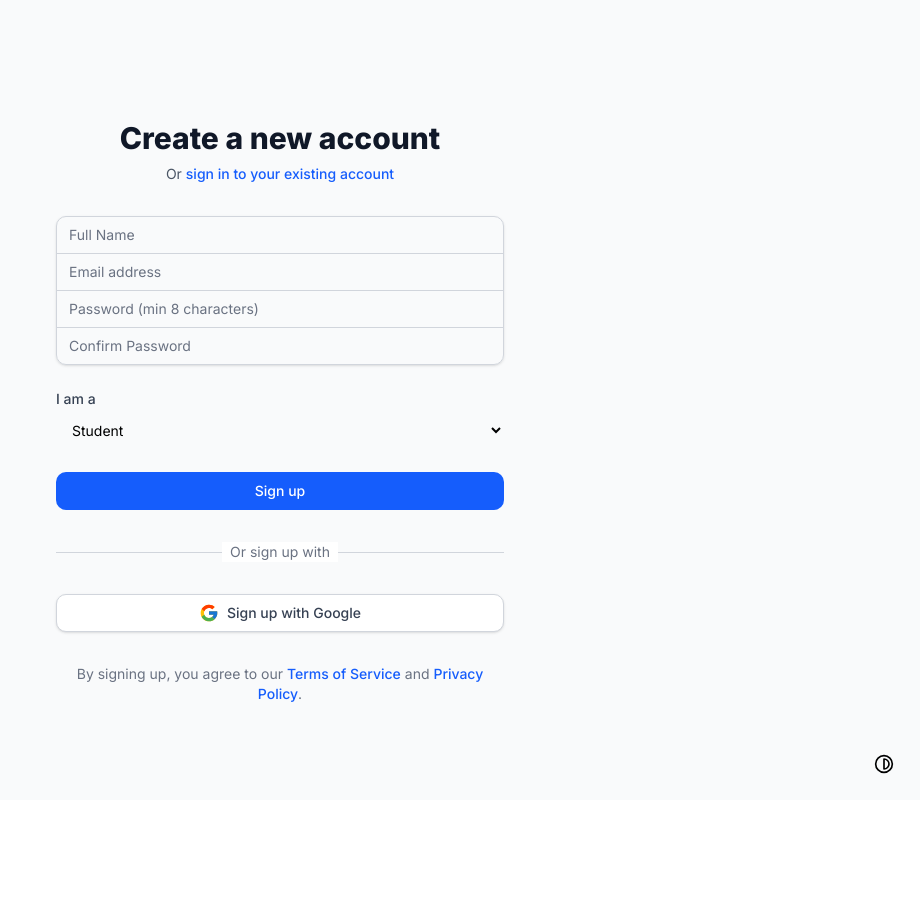
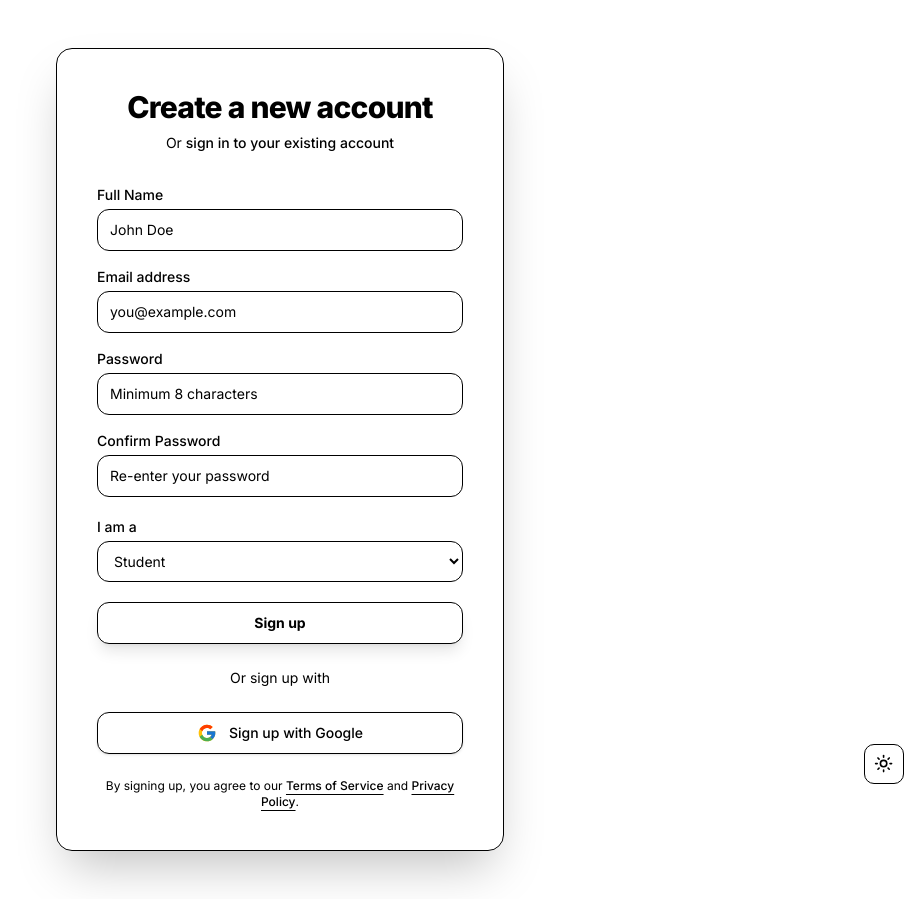
Before and after one commit to ksingla1885/Mindora, a Next.js app: page /auth/signup in a window 1280 px wide. Shown: the whole page, without its empty margins (360-1280 px from the left). Before the commit the page ends 800 px from the top, so only its background shows below. Built offline with nearby package versions, Linux system fonts and the light colour scheme; no server answers.

Commit message:
Auth pages done

```diff
--- a/src/app/auth/layout.jsx
+++ b/src/app/auth/layout.jsx
@@ -10,7 +10,7 @@ export const metadata = {
 
 export default function AuthLayout({ children }) {
   return (
-    <main className={`min-h-screen bg-gray-50 ${inter.className}`}>
+    <main className={`min-h-screen bg-background text-foreground ${inter.className}`}>
       {children}
     </main>
   );
--- a/src/app/auth/signin/page.jsx
+++ b/src/app/auth/signin/page.jsx
@@ -48,39 +48,47 @@ export default function SignIn() {
   };
 
   return (
-    <div className="min-h-screen flex items-center justify-center bg-gray-50 py-12 px-4 sm:px-6 lg:px-8">
-      <div className="max-w-md w-full space-y-8">
+    <div className="min-h-screen flex items-center justify-center bg-background py-12 px-4 sm:px-6 lg:px-8 relative overflow-hidden">
+      {/* Background decoration */}
+      <div className="absolute inset-0 w-full h-full bg-background z-0" />
+      <div className="absolute top-[-10%] left-[-10%] w-[40%] h-[40%] rounded-full bg-primary/20 blur-[100px] pointer-events-none" />
+      <div className="absolute bottom-[-10%] right-[-10%] w-[40%] h-[40%] rounded-full bg-primary/20 blur-[100px] pointer-events-none" />
+
+      <div className="max-w-md w-full relative z-10">
+        <div className="bg-card p-8 sm:p-10 rounded-2xl shadow-2xl border border-border/40 backdrop-blur-sm">
+          {/* Header */}
           <div>
-          <h2 className="mt-6 text-center text-3xl font-extrabold text-gray-900">
+            <h2 className="text-center text-3xl font-extrabold text-foreground tracking-tight">
               Sign in to your account
             </h2>
-          <p className="mt-2 text-center text-sm text-gray-600">
+            <p className="mt-2 text-center text-sm text-muted-foreground">
               Or{' '}
-            <Link href="/auth/signup" className="font-medium text-blue-600 hover:text-blue-500">
+              <Link href="/auth/signup" className="font-medium text-primary hover:text-primary/80 transition-colors">
                 create a new account
               </Link>
             </p>
           </div>
 
+          {/* Error Message */}
           {error && (
-          <div className="bg-red-50 border-l-4 border-red-500 p-4">
+            <div className="mt-6 bg-destructive/10 border-l-4 border-destructive p-4 rounded-r-md">
               <div className="flex">
                 <div className="flex-shrink-0">
-                <svg className="h-5 w-5 text-red-500" xmlns="http://www.w3.org/2000/svg" viewBox="0 0 20 20" fill="currentColor">
+                  <svg className="h-5 w-5 text-destructive" xmlns="http://www.w3.org/2000/svg" viewBox="0 0 20 20" fill="currentColor">
                     <path fillRule="evenodd" d="M10 18a8 8 0 100-16 8 8 0 000 16zM8.707 7.293a1 1 0 00-1.414 1.414L8.586 10l-1.293 1.293a1 1 0 101.414 1.414L10 11.414l1.293 1.293a1 1 0 001.414-1.414L11.414 10l1.293-1.293a1 1 0 00-1.414-1.414L10 8.586 8.707 7.293z" clipRule="evenodd" />
                   </svg>
                 </div>
                 <div className="ml-3">
-                <p className="text-sm text-red-700">{error}</p>
+                  <p className="text-sm text-destructive font-medium">{error}</p>
                 </div>
               </div>
             </div>
           )}
 
           <div className="mt-8 space-y-6">
-          <div className="rounded-md shadow-sm -space-y-px">
+            <div className="space-y-4">
               <div>
-              <label htmlFor="email-address" className="sr-only">
+                <label htmlFor="email-address" className="block text-sm font-medium text-foreground mb-1">
                   Email address
                 </label>
                 <input
@@ -91,13 +99,13 @@ export default function SignIn() {
                   required
                   value={email}
                   onChange={(e) => setEmail(e.target.value)}
-                className="appearance-none rounded-none relative block w-full px-3 py-2 border border-gray-300 placeholder-gray-500 text-gray-900 rounded-t-md focus:outline-none focus:ring-blue-500 focus:border-blue-500 focus:z-10 sm:text-sm"
-                placeholder="Email address"
+                  className="appearance-none block w-full px-3 py-2.5 bg-background border border-input rounded-lg text-foreground placeholder-muted-foreground focus:outline-none focus:ring-2 focus:ring-primary/50 focus:border-primary sm:text-sm transition-all duration-200"
+                  placeholder="you@example.com"
                   suppressHydrationWarning
                 />
               </div>
               <div>
-              <label htmlFor="password" className="sr-only">
+                <label htmlFor="password" className="block text-sm font-medium text-foreground mb-1">
                   Password
                 </label>
                 <input
@@ -108,8 +116,8 @@ export default function SignIn() {
                   required
                   value={password}
                   onChange={(e) => setPassword(e.target.value)}
-                className="appearance-none rounded-none relative block w-full px-3 py-2 border border-gray-300 placeholder-gray-500 text-gray-900 rounded-b-md focus:outline-none focus:ring-blue-500 focus:border-blue-500 focus:z-10 sm:text-sm"
-                placeholder="Password"
+                  className="appearance-none block w-full px-3 py-2.5 bg-background border border-input rounded-lg text-foreground placeholder-muted-foreground focus:outline-none focus:ring-2 focus:ring-primary/50 focus:border-primary sm:text-sm transition-all duration-200"
+                  placeholder="Enter your password"
                   suppressHydrationWarning
                 />
               </div>
@@ -121,16 +129,16 @@ export default function SignIn() {
                   id="remember-me"
                   name="remember-me"
                   type="checkbox"
-                className="h-4 w-4 text-blue-600 focus:ring-blue-500 border-gray-300 rounded"
+                  className="h-4 w-4 text-primary focus:ring-primary border-input rounded bg-background"
                   suppressHydrationWarning
                 />
-              <label htmlFor="remember-me" className="ml-2 block text-sm text-gray-900">
+                <label htmlFor="remember-me" className="ml-2 block text-sm text-muted-foreground">
                   Remember me
                 </label>
               </div>
 
               <div className="text-sm">
-              <Link href="/auth/forgot-password" className="font-medium text-blue-600 hover:text-blue-500">
+                <Link href="/auth/forgot-password" className="font-medium text-primary hover:text-primary/80 transition-colors">
                   Forgot your password?
                 </Link>
               </div>
@@ -141,20 +149,17 @@ export default function SignIn() {
                 type="submit"
                 onClick={handleSubmit}
                 disabled={isLoading}
-              className={`group relative w-full flex justify-center py-2 px-4 border border-transparent text-sm font-medium rounded-md text-white bg-blue-600 hover:bg-blue-700 focus:outline-none focus:ring-2 focus:ring-offset-2 focus:ring-blue-500 ${isLoading ? 'opacity-70 cursor-not-allowed' : ''}`}
+                className={`group relative w-full flex justify-center py-2.5 px-4 border border-primary/50 text-sm font-bold rounded-lg text-foreground bg-transparent backdrop-blur-md hover:bg-primary/10 focus:outline-none focus:ring-2 focus:ring-offset-2 focus:ring-primary transition-all duration-200 shadow-lg cursor-pointer ${isLoading ? 'opacity-70 cursor-not-allowed' : ''}`}
                 suppressHydrationWarning
               >
                 {isLoading ? 'Signing in...' : 'Sign in'}
               </button>
             </div>
 
-          <div className="relative">
-            <div className="absolute inset-0 flex items-center">
-              <div className="w-full border-t border-gray-300"></div>
-            </div>
-            <div className="relative flex justify-center text-sm">
-              <span className="px-2 bg-white text-gray-500">Or continue with</span>
-            </div>
+            <div className="mt-6 flex items-center justify-between">
+              <div className="h-px flex-1 bg-border"></div>
+              <span className="px-4 text-sm text-muted-foreground">Or continue with</span>
+              <div className="h-px flex-1 bg-border"></div>
             </div>
 
             <div>
@@ -162,15 +167,16 @@ export default function SignIn() {
                 type="button"
                 onClick={handleGoogleSignIn}
                 disabled={isLoading}
-              className="w-full flex items-center justify-center px-4 py-2 border border-gray-300 rounded-md shadow-sm text-sm font-medium text-gray-700 bg-white hover:bg-gray-50 focus:outline-none focus:ring-2 focus:ring-offset-2 focus:ring-blue-500"
+                className="w-full flex items-center justify-center px-4 py-2.5 border border-input rounded-lg shadow-sm text-sm font-medium text-foreground bg-background hover:bg-accent hover:text-accent-foreground focus:outline-none focus:ring-2 focus:ring-offset-2 focus:ring-primary transition-all duration-200 cursor-pointer"
                 suppressHydrationWarning
               >
-              <FcGoogle className="h-5 w-5 mr-2" />
+                <FcGoogle className="h-5 w-5 mr-3" />
                 Sign in with Google
               </button>
             </div>
           </div>
         </div>
       </div>
+    </div>
   );
 }
--- a/src/app/auth/signup/page.jsx
+++ b/src/app/auth/signup/page.jsx
@@ -71,39 +71,49 @@ export default function SignUp() {
   };
 
   return (
-    <div className="min-h-screen flex items-center justify-center bg-gray-50 py-12 px-4 sm:px-6 lg:px-8">
-      <div className="max-w-md w-full space-y-8">
+    <div className="min-h-screen flex items-center justify-center bg-background py-12 px-4 sm:px-6 lg:px-8 relative overflow-hidden">
+      {/* Background decoration */}
+      <div className="absolute inset-0 w-full h-full bg-background z-0" />
+      <div className="absolute top-[-10%] left-[-10%] w-[40%] h-[40%] rounded-full bg-primary/20 blur-[100px] pointer-events-none" />
+      <div className="absolute bottom-[-10%] right-[-10%] w-[40%] h-[40%] rounded-full bg-primary/20 blur-[100px] pointer-events-none" />
+
+      <div className="max-w-md w-full relative z-10">
+        <div className="bg-card p-8 sm:p-10 rounded-2xl shadow-2xl border border-border/40 backdrop-blur-sm">
+          {/* Header */}
           <div>
-          <h2 className="mt-6 text-center text-3xl font-extrabold text-gray-900">
+            <h2 className="text-center text-3xl font-extrabold text-foreground tracking-tight">
               Create a new account
             </h2>
-          <p className="mt-2 text-center text-sm text-gray-600">
+            <p className="mt-2 text-center text-sm text-muted-foreground">
               Or{' '}
-            <Link href="/auth/signin" className="font-medium text-blue-600 hover:text-blue-500">
+              <Link href="/auth/signin" className="font-medium text-primary hover:text-primary/80 transition-colors">
                 sign in to your existing account
               </Link>
             </p>
           </div>
 
+          {/* Error Message */}
           {error && (
-          <div className="bg-red-50 border-l-4 border-red-500 p-4">
+            <div className="mt-6 bg-destructive/10 border-l-4 border-destructive p-4 rounded-r-md">
               <div className="flex">
                 <div className="flex-shrink-0">
-                <svg className="h-5 w-5 text-red-500" xmlns="http://www.w3.org/2000/svg" viewBox="0 0 20 20" fill="currentColor">
+                  <svg className="h-5 w-5 text-destructive" xmlns="http://www.w3.org/2000/svg" viewBox="0 0 20 20" fill="currentColor">
                     <path fillRule="evenodd" d="M10 18a8 8 0 100-16 8 8 0 000 16zM8.707 7.293a1 1 0 00-1.414 1.414L8.586 10l-1.293 1.293a1 1 0 101.414 1.414L10 11.414l1.293 1.293a1 1 0 001.414-1.414L11.414 10l1.293-1.293a1 1 0 00-1.414-1.414L10 8.586 8.707 7.293z" clipRule="evenodd" />
                   </svg>
                 </div>
                 <div className="ml-3">
-                <p className="text-sm text-red-700">{error}</p>
+                  <p className="text-sm text-destructive font-medium">{error}</p>
                 </div>
               </div>
             </div>
           )}
 
-        <form className="mt-8 space-y-6" onSubmit={handleSubmit}>
-          <div className="rounded-md shadow-sm -space-y-px">
+          {/* Form */}
+          <form className="mt-8 space-y-5" onSubmit={handleSubmit}>
+            <div className="space-y-4">
+              {/* Inputs separated for modern look unlike the previous grouped style */}
               <div>
-              <label htmlFor="name" className="sr-only">
+                <label htmlFor="name" className="block text-sm font-medium text-foreground mb-1">
                   Full Name
                 </label>
                 <input
@@ -113,13 +123,13 @@ export default function SignUp() {
                   required
                   value={formData.name}
                   onChange={handleChange}
-                className="appearance-none rounded-none relative block w-full px-3 py-2 border border-gray-300 placeholder-gray-500 text-gray-900 rounded-t-md focus:outline-none focus:ring-blue-500 focus:border-blue-500 focus:z-10 sm:text-sm"
-                placeholder="Full Name"
+                  className="appearance-none block w-full px-3 py-2.5 bg-background border border-input rounded-lg text-foreground placeholder-muted-foreground focus:outline-none focus:ring-2 focus:ring-primary/50 focus:border-primary sm:text-sm transition-all duration-200"
+                  placeholder="John Doe"
                   suppressHydrationWarning
                 />
               </div>
               <div>
-              <label htmlFor="email-address" className="sr-only">
+                <label htmlFor="email-address" className="block text-sm font-medium text-foreground mb-1">
                   Email address
                 </label>
                 <input
@@ -130,13 +140,13 @@ export default function SignUp() {
                   required
                   value={formData.email}
                   onChange={handleChange}
-                className="appearance-none rounded-none relative block w-full px-3 py-2 border border-gray-300 placeholder-gray-500 text-gray-900 focus:outline-none focus:ring-blue-500 focus:border-blue-500 focus:z-10 sm:text-sm"
-                placeholder="Email address"
+                  className="appearance-none block w-full px-3 py-2.5 bg-background border border-input rounded-lg text-foreground placeholder-muted-foreground focus:outline-none focus:ring-2 focus:ring-primary/50 focus:border-primary sm:text-sm transition-all duration-200"
+                  placeholder="you@example.com"
                   suppressHydrationWarning
                 />
               </div>
               <div>
-              <label htmlFor="password" className="sr-only">
+                <label htmlFor="password" className="block text-sm font-medium text-foreground mb-1">
                   Password
                 </label>
                 <input
@@ -148,13 +158,13 @@ export default function SignUp() {
                   minLength={8}
                   value={formData.password}
                   onChange={handleChange}
-                className="appearance-none rounded-none relative block w-full px-3 py-2 border border-gray-300 placeholder-gray-500 text-gray-900 focus:outline-none focus:ring-blue-500 focus:border-blue-500 focus:z-10 sm:text-sm"
-                placeholder="Password (min 8 characters)"
+                  className="appearance-none block w-full px-3 py-2.5 bg-background border border-input rounded-lg text-foreground placeholder-muted-foreground focus:outline-none focus:ring-2 focus:ring-primary/50 focus:border-primary sm:text-sm transition-all duration-200"
+                  placeholder="Minimum 8 characters"
                   suppressHydrationWarning
                 />
               </div>
               <div>
-              <label htmlFor="confirm-password" className="sr-only">
+                <label htmlFor="confirm-password" className="block text-sm font-medium text-foreground mb-1">
                   Confirm Password
                 </label>
                 <input
@@ -165,15 +175,15 @@ export default function SignUp() {
                   required
                   value={formData.confirmPassword}
                   onChange={handleChange}
-                className="appearance-none rounded-none relative block w-full px-3 py-2 border border-gray-300 placeholder-gray-500 text-gray-900 rounded-b-md focus:outline-none focus:ring-blue-500 focus:border-blue-500 focus:z-10 sm:text-sm"
-                placeholder="Confirm Password"
+                  className="appearance-none block w-full px-3 py-2.5 bg-background border border-input rounded-lg text-foreground placeholder-muted-foreground focus:outline-none focus:ring-2 focus:ring-primary/50 focus:border-primary sm:text-sm transition-all duration-200"
+                  placeholder="Re-enter your password"
                   suppressHydrationWarning
                 />
               </div>
             </div>
 
             <div>
-            <label htmlFor="role" className="block text-sm font-medium text-gray-700 mb-1">
+              <label htmlFor="role" className="block text-sm font-medium text-foreground mb-1">
                 I am a
               </label>
               <select
@@ -181,7 +191,7 @@ export default function SignUp() {
                 name="role"
                 value={formData.role}
                 onChange={handleChange}
-              className="mt-1 block w-full pl-3 pr-10 py-2 text-base border-gray-300 focus:outline-none focus:ring-blue-500 focus:border-blue-500 sm:text-sm rounded-md"
+                className="block w-full px-3 py-2.5 bg-background border border-input rounded-lg text-foreground focus:outline-none focus:ring-2 focus:ring-primary/50 focus:border-primary sm:text-sm transition-all duration-200"
                 suppressHydrationWarning
               >
                 <option value="STUDENT">Student</option>
@@ -193,7 +203,7 @@ export default function SignUp() {
               <button
                 type="submit"
                 disabled={isLoading}
-              className={`group relative w-full flex justify-center py-2 px-4 border border-transparent text-sm font-medium rounded-md text-white bg-blue-600 hover:bg-blue-700 focus:outline-none focus:ring-2 focus:ring-offset-2 focus:ring-blue-500 ${isLoading ? 'opacity-70 cursor-not-allowed' : ''}`}
+                className={`group relative w-full flex justify-center py-2.5 px-4 border border-primary/50 text-sm font-bold rounded-lg text-foreground bg-transparent backdrop-blur-md hover:bg-primary/10 focus:outline-none focus:ring-2 focus:ring-offset-2 focus:ring-primary transition-all duration-200 shadow-lg cursor-pointer ${isLoading ? 'opacity-70 cursor-not-allowed' : ''}`}
                 suppressHydrationWarning
               >
                 {isLoading ? 'Creating account...' : 'Sign up'}
@@ -201,39 +211,37 @@ export default function SignUp() {
             </div>
           </form>
 
-        <div className="relative">
-          <div className="absolute inset-0 flex items-center">
-            <div className="w-full border-t border-gray-300"></div>
-          </div>
-          <div className="relative flex justify-center text-sm">
-            <span className="px-2 bg-white text-gray-500">Or sign up with</span>
-          </div>
+          <div className="mt-6 flex items-center justify-between">
+            <div className="h-px flex-1 bg-border"></div>
+            <span className="px-4 text-sm text-muted-foreground">Or sign up with</span>
+            <div className="h-px flex-1 bg-border"></div>
           </div>
 
-        <div>
+          <div className="mt-6">
             <button
               type="button"
               onClick={handleGoogleSignUp}
               disabled={isLoading}
-            className="w-full flex items-center justify-center px-4 py-2 border border-gray-300 rounded-md shadow-sm text-sm font-medium text-gray-700 bg-white hover:bg-gray-50 focus:outline-none focus:ring-2 focus:ring-offset-2 focus:ring-blue-500"
+              className="w-full flex items-center justify-center px-4 py-2.5 border border-input rounded-lg shadow-sm text-sm font-medium text-foreground bg-background hover:bg-accent hover:text-accent-foreground focus:outline-none focus:ring-2 focus:ring-offset-2 focus:ring-primary transition-all duration-200 cursor-pointer"
               suppressHydrationWarning
             >
-            <FcGoogle className="h-5 w-5 mr-2" />
+              <FcGoogle className="h-5 w-5 mr-3" />
               Sign up with Google
             </button>
           </div>
 
-        <div className="text-sm text-center text-gray-500 mt-4">
+          <div className="mt-6 text-xs text-center text-muted-foreground">
             By signing up, you agree to our{' '}
-          <Link href="/terms" className="font-medium text-blue-600 hover:text-blue-500">
+            <Link href="/terms" className="font-medium text-primary hover:text-primary/80 underline underline-offset-4">
               Terms of Service
             </Link>{' '}
             and{' '}
-          <Link href="/privacy" className="font-medium text-blue-600 hover:text-blue-500">
+            <Link href="/privacy" className="font-medium text-primary hover:text-primary/80 underline underline-offset-4">
               Privacy Policy
             </Link>.
           </div>
         </div>
       </div>
+    </div>
   );
 }
--- a/src/components/providers.jsx
+++ b/src/components/providers.jsx
@@ -5,7 +5,7 @@ import { ThemeProvider as NextThemesProvider } from "next-themes";
 import { AuthProvider } from "@/contexts/auth-context";
 import { ThemeProvider as HighContrastProvider } from "@/contexts/ThemeContext";
 import { Toaster } from "react-hot-toast";
-import { ThemeToggle } from "@/components/ThemeToggle";
+import { ThemeToggle } from "@/components/theme-toggle";
 
 function ThemeWrapper({ children }) {
     return (
```
Lines whose indentation alone changed are shown as unchanged.
